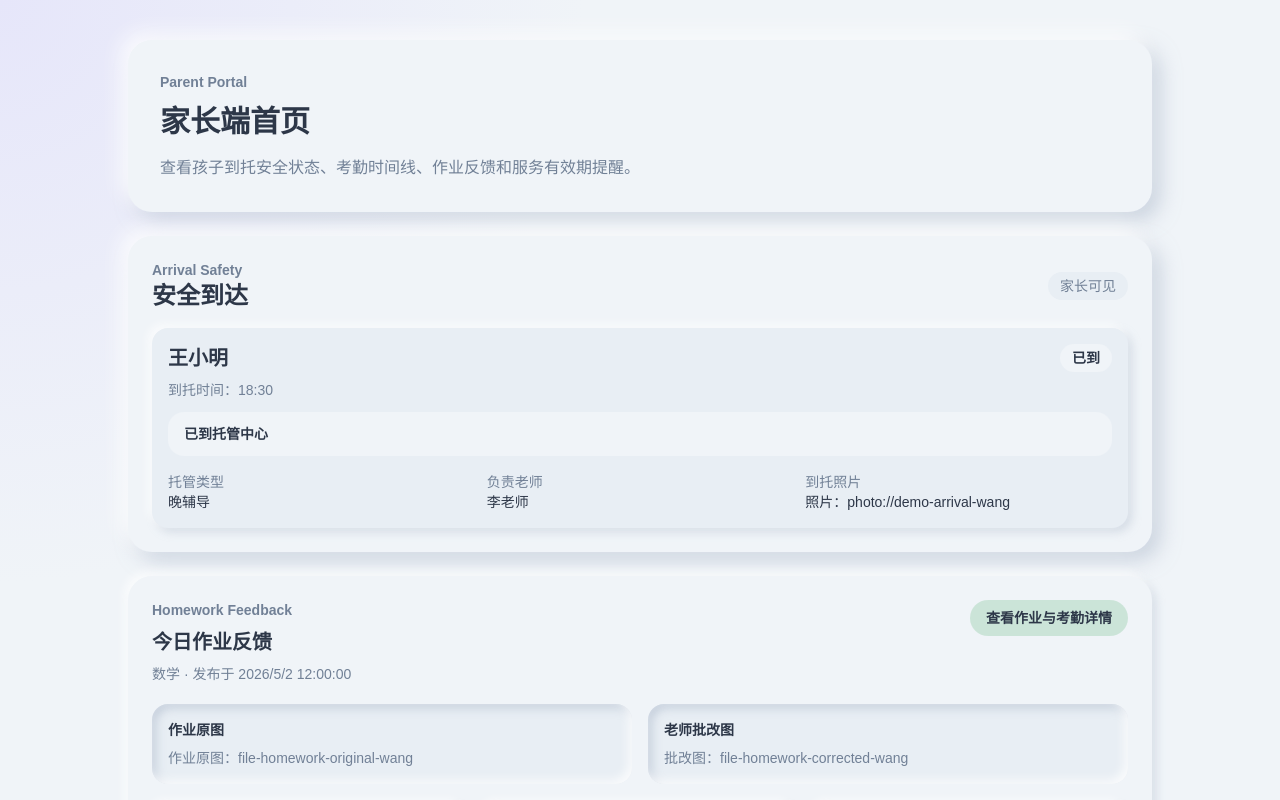
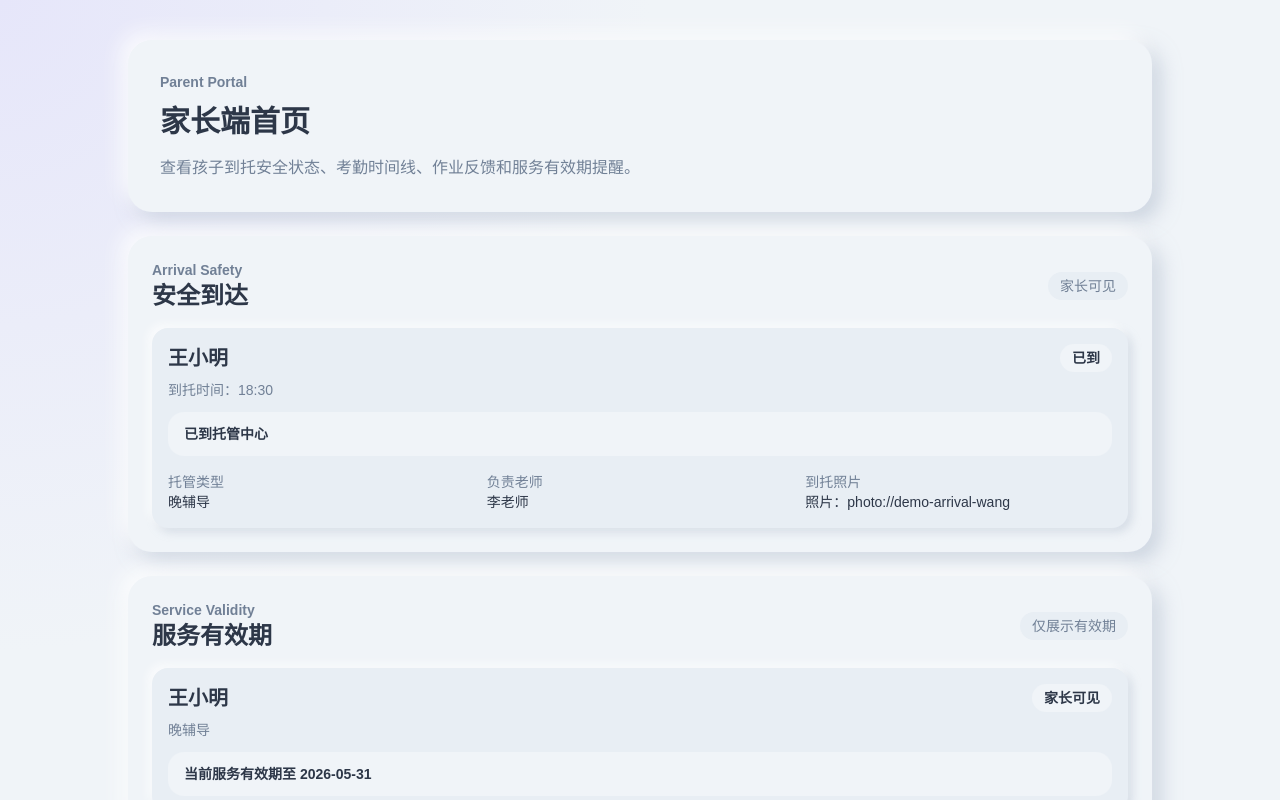
Before and after one commit to yyshi127/After_Class, a Next.js app: page /parent in a window 1280 px wide. Shown: the top 800 px of the page. Built offline with nearby package versions, Linux system fonts and the light colour scheme.

Commit message:
feat(parent): show service validity

```diff
--- a/app/parent/page.tsx
+++ b/app/parent/page.tsx
@@ -1,6 +1,8 @@
 import { ParentHomeSafetyCard } from '@/components/parent/parent-home-safety-card';
 import { ParentHomeworkFeedbackCard } from '@/components/parent/parent-homework-feedback-card';
 import { ParentMistakeSummaryCard } from '@/components/parent/parent-mistake-summary-card';
+import { ParentServiceValidityCard } from '@/components/parent/parent-service-validity-card';
+import { getGuardianVisibleServiceValidity } from '@/domain/billing/service-validity';
 import { createEditableFeedbackDraft } from '@/domain/feedback/feedback';
 import {
   getGuardianVisibleHomeworkFeedback,
@@ -87,6 +89,35 @@ const parentHomeworkFeedback = demoGuardian && publishedHomeworkFeedback
     })
   : null;
 
+const parentServiceValidities = demoGuardian && demoStudent
+  ? getGuardianVisibleServiceValidity({
+      guardian: {
+        id: demoGuardian.id,
+        role: demoGuardian.role,
+        guardianStudentIds: DEMO_SEED.guardianStudents
+          .filter((binding) => binding.guardianUserId === demoGuardian.id)
+          .map((binding) => binding.studentId),
+      },
+      records: [
+        {
+          id: 'billing-wang-demo-202605',
+          campusId: demoStudent.campusId,
+          studentId: demoStudent.id,
+          studentName: demoStudent.name,
+          serviceType: demoStudent.serviceType,
+          billingCycle: 'MONTHLY',
+          periodStart: new Date('2026-05-01T00:00:00.000Z'),
+          periodEnd: new Date('2026-05-31T23:59:59.000Z'),
+          amountDue: 1800,
+          amountPaid: 1800,
+          balanceAmount: 0,
+          debtAmount: 0,
+          validUntil: new Date('2026-05-31T23:59:59.000Z'),
+        },
+      ],
+    })
+  : [];
+
 const parentMistakeSummaries = demoGuardian
   ? getParentVisibleMistakeSummaries({
       guardian: {
@@ -127,6 +158,7 @@ export default function ParentPage() {
         </section>
 
         <ParentHomeSafetyCard cards={safetyCards} />
+        <ParentServiceValidityCard validities={parentServiceValidities} />
         <ParentHomeworkFeedbackCard feedback={parentHomeworkFeedback} />
         <ParentMistakeSummaryCard summaries={parentMistakeSummaries} />
       </div>
--- /dev/null
+++ b/components/parent/parent-service-validity-card.tsx
@@ -0,0 +1,34 @@
+import type { ParentVisibleServiceValidity } from '@/domain/billing/service-validity';
+
+export function ParentServiceValidityCard({ validities }: { validities: readonly ParentVisibleServiceValidity[] }) {
+  return (
+    <section className="rounded-neu bg-surface p-6 shadow-neu">
+      <div className="mb-4 flex items-center justify-between gap-4">
+        <div>
+          <p className="text-sm font-semibold text-muted">Service Validity</p>
+          <h2 className="font-heading text-2xl font-bold">服务有效期</h2>
+        </div>
+        <span className="rounded-full bg-surfaceAlt px-3 py-1 text-sm text-muted">仅展示有效期</span>
+      </div>
+
+      {validities.length === 0 ? (
+        <div className="rounded-2xl bg-surfaceAlt p-4 text-muted shadow-neu-sm">暂无服务有效期记录</div>
+      ) : (
+        <div className="grid gap-4">
+          {validities.map((validity) => (
+            <article key={validity.studentId} className="rounded-2xl bg-surfaceAlt p-4 shadow-neu-sm">
+              <div className="flex flex-wrap items-start justify-between gap-3">
+                <div>
+                  <h3 className="font-heading text-xl font-semibold">{validity.studentName}</h3>
+                  <p className="mt-2 text-sm text-muted">{validity.serviceType}</p>
+                </div>
+                <span className="rounded-full bg-surface px-3 py-1 text-sm font-semibold">家长可见</span>
+              </div>
+              <p className="mt-3 rounded-2xl bg-surface px-4 py-3 text-sm font-semibold">{validity.statusLabel}</p>
+            </article>
+          ))}
+        </div>
+      )}
+    </section>
+  );
+}
```
Also changed, not shown: 3 other files (tests, documents, lock files or other folders).
